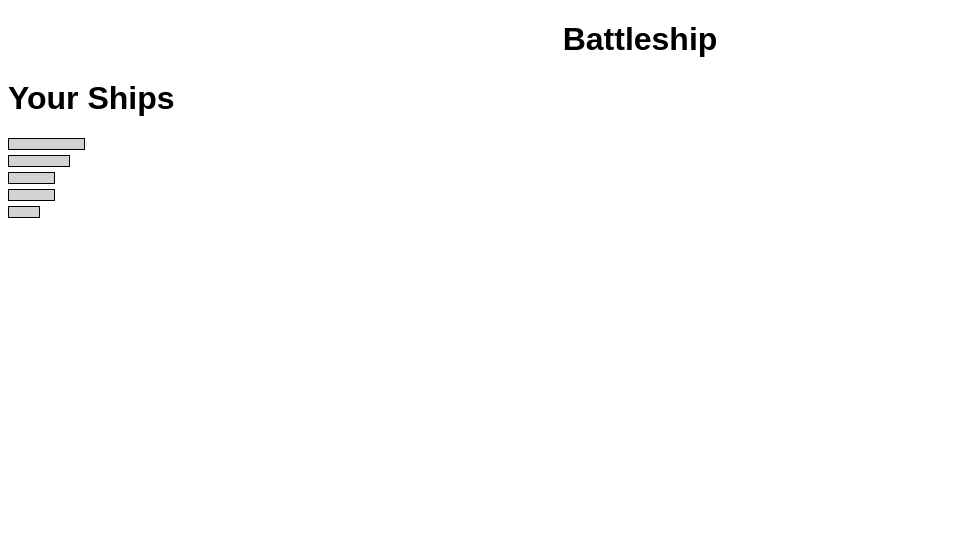
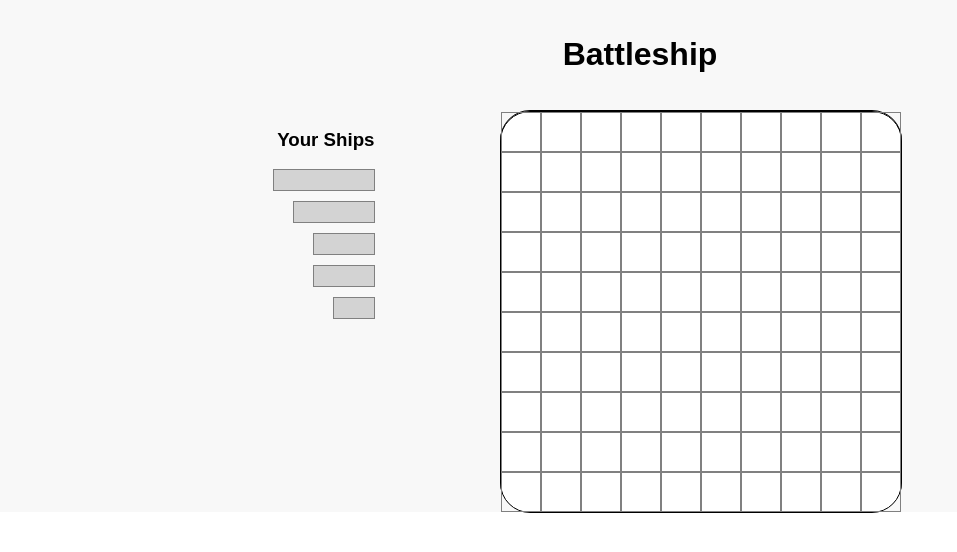
Before and after one commit to MutiuTudor/Battleship, a React app: page / in a window 1280 px wide. Shown: the whole page, without its empty margins (0-957 px from the left). Built offline with nearby package versions, Linux system fonts and the light colour scheme.

Commit message:
first  changes

```diff
--- a/package.json
+++ b/package.json
@@ -11,11 +11,11 @@
   "author": "",
   "license": "ISC",
   "dependencies": {
+    "@reduxjs/toolkit": "^1.4.0",
     "core-js": "^3.6.5",
     "react": "^16.13.1",
     "react-dom": "^16.13.1",
     "react-redux": "^7.2.1",
-    "redux": "^4.0.5",
     "regenerator-runtime": "^0.13.7"
   },
   "devDependencies": {
--- a/src/App/App.js
+++ b/src/App/App.js
@@ -1,22 +1,16 @@
 import React from "react";
-import { createStore } from "redux";
-import { appReducer } from "../Redux/reducers.js";
 import { Provider } from "react-redux";
-import { Ships } from "./ships";
-
-
-const store = createStore(
-  appReducer,
-  window.__REDUX_DEVTOOLS_EXTENSION__ && window.__REDUX_DEVTOOLS_EXTENSION__()
-);
+import store from "./Redux/stores";
+import { Ships } from "./Ships";
+import { Board } from "./Board";
 
 const App = () => {
   return (
     <Provider store={store}>
-      <div>
-        <h1 className="title">Battleship</h1>
+      <Ships></Ships>
+      <div className="board">
+        <Board/>
       </div>
-      <Ships />
     </Provider>
   );
 };
--- /dev/null
+++ b/src/App/Board.js
@@ -0,0 +1,17 @@
+import React from "react";
+import { useSelector } from "react-redux";
+import { Row } from "./Row";
+
+export const Board = (props) => {
+  const rows = useSelector((state) => state.board);
+  return (
+    <div className="board">
+      {rows.map((row, rowIndex) => {
+        return <Row key={rowIndex}
+        rowIndex={rowIndex}
+         row={row}>
+        </Row>;
+      })}
+    </div>
+  );
+};
--- /dev/null
+++ b/src/App/Redux/reducers.js
@@ -0,0 +1,54 @@
+import { combineReducers } from "redux";
+
+const shipListState = {
+  ships: [
+    { name: "Carrier",
+     length: 5
+    },
+    { name: "Battleship",
+     length: 4
+    },
+    { name: "Cruiser",
+     length: 3
+    },
+    { name: "Submarine",
+     length: 3
+    },
+    { name: "Destroyer",
+     length: 2
+    },
+  ],
+};
+
+const boardState = {
+  cells: [
+    Array(10).fill(null),
+    Array(10).fill(null),
+    Array(10).fill(null),
+    Array(10).fill(null),
+    Array(10).fill(null),
+    Array(10).fill(null),
+    Array(10).fill(null),
+    Array(10).fill(null),
+    Array(10).fill(null),
+    Array(10).fill(null),
+  ],
+};
+
+
+
+export const shipList = (state = shipListState.ships, action) => {
+  return state;
+};
+
+const board = (state = boardState.cells, action) => {
+  return state;
+};
+
+
+const battleship = combineReducers({
+  shipList,
+  board,
+});
+
+export default battleship;
--- /dev/null
+++ b/src/App/Redux/stores.js
@@ -0,0 +1,9 @@
+import { createStore } from "redux";
+import battleship from "./reducers";
+
+const store = createStore(
+  battleship,
+  window.__REDUX_DEVTOOLS_EXTENSION__ && window.__REDUX_DEVTOOLS_EXTENSION__()
+);
+
+export default store;
--- /dev/null
+++ b/src/App/Row.js
@@ -0,0 +1,19 @@
+import React from "react";
+import { useSelector } from "react-redux";
+import { Square } from "./Square";
+
+export const Row = (props) => {
+  return (
+    <div style={{ width: "600px",
+    display: "flex",
+     flexWrap: "wrap" }}>
+      {props.row.map((square, squareIndex) => {
+        return (
+          <Square
+            key={`${props.rowIndex}${squareIndex}`}
+          ></Square>
+        );
+      })}
+    </div>
+  );
+};
--- /dev/null
+++ b/src/App/Ship.js
@@ -0,0 +1,16 @@
+import React from "react";
+
+export const Ship = (ship) => {
+  return (
+    <div
+      style={{
+        width: `${20 * ship.length}px`,
+        height: "20px",
+        border: "1px solid grey",
+        backgroundColor: "lightgrey",
+        marginBottom: "10px",
+      }}
+    >
+    </div>
+  );
+};
--- a/src/App/Ships.js
+++ b/src/App/Ships.js
@@ -1,31 +1,23 @@
 import React from "react";
 import { useSelector } from "react-redux";
+import { Ship } from "./Ship";
+
+
+
 
 export const Ships = () => {
-  const ships = useSelector((state) => state.listShips);
-  const ship = ships.map((ship, index) => {
-    return (
-      <div
-        id="box"
-        key={index}
-        style={{
-          backgroundColor: "lightgrey",
-          border: "1px solid black",
-          width: ship.size * 15 + "px",
-          height: "10px",
-          marginBottom: "5px",
-        }}
-      ></div>
-    );
-  });
+ const ships = useSelector((state) => state.shipList);
   return (
-    <div>
-      <h1>
-        Your Ships
-      </h1>
-      <div>
-        {ship}
-      </div>
+    <div className="ships">
+      <h3>Your Ships</h3>
+
+      {ships.map((ship, index) => {
+        return <Ship key={index}
+        length={ship.length}
+         name={ship.name}>
+
+         </Ship>;
+      })}
     </div>
   );
 };
--- /dev/null
+++ b/src/App/Square.js
@@ -0,0 +1,16 @@
+import React from "react";
+import { useSelector } from "react-redux";
+
+export const Square= ({ value }) => {
+  return (
+    <div
+      className="square"
+      style={{ height: "40px",
+       width: "40px",
+        border: "1px solid grey"
+      }}
+    >
+      {value}
+    </div>
+  );
+};
--- a/src/Redux/reducers.js
+++ /dev/null
@@ -1,32 +0,0 @@
-import { combineReducers } from "redux";
-
-export const listShips = () => {
-  return [
-    {
-      name: "Carrier",
-      size: 5,
-    },
-    {
-      name: "Battleship",
-      size: 4,
-    },
-    {
-      name: "Destroyer",
-      size: 3,
-    },
-    {
-      name: "Submarine",
-      size: 3,
-    },
-    {
-      name: "Patrol Boat",
-      size: 2,
-    },
-  ];
-};
-
-export const listSquares = () => {
-  return [];
-};
-
-export const appReducer = combineReducers({ listShips, listSquares });
--- a/src/index.css
+++ b/src/index.css
@@ -1,8 +1,59 @@
 body {
   font-family: Arial, Helvetica, sans-serif;
+  margin: 0;
 }
 
-.title {
-  font-family: Arial, Helvetica, sans-serif;
+.container {
+  margin: auto;
+  display: flex;
+  flex-direction: column;
+  width: 100%;
+  background: #f8f8f8;
+  opacity: 1;
+}
+
+#root {
+  display: flex;
+  width: 735px;
+  margin: auto;
+}
+
+.ships {
+  display: flex;
+  flex-direction: column;
+  align-items: flex-end;
+  margin-right: 20px;
+}
+
+.board {
+  width: 500px;
+  height: 500px;
+  display: flex;
+  justify-content: center;
+  background: #ffffff ;
+  border-radius: 30px;
+  opacity: 2;
+  border: 1px solid black;
+  width: 400px;
+  height: 400px;
+  display: flex;
+  flex-wrap: wrap;
+  margin: auto;
+}
+
+.square {
+  width: 40px;
+  height: 40px;
+  box-sizing: border-box;
+  border: 1px solid black;
+  display: flex;
+  justify-content: center;
+  align-items: center;
+  font-size: 10px;
+}
+
+header {
   text-align: center;
+  margin-top: 15px;
+  margin-bottom: 15px;
 }
--- a/src/index.html
+++ b/src/index.html
@@ -6,6 +6,11 @@
     <title>Document</title>
   </head>
   <body>
-    <div id="root"></div>
+    <div class="container">
+      <header>
+        <h1>Battleship</h1>
+         </header>
+      <div id="root"></div>
+    </div>
   </body>
 </html>
--- a/webpack.config.js
+++ b/webpack.config.js
@@ -35,5 +35,6 @@
   devServer: {
     hot: true,
     open: true,
+    // writeToDisk: true,
   },
 };
```
Also changed, not shown: README.MD, src/App/Redux/actions.js (added), 1 other file.
